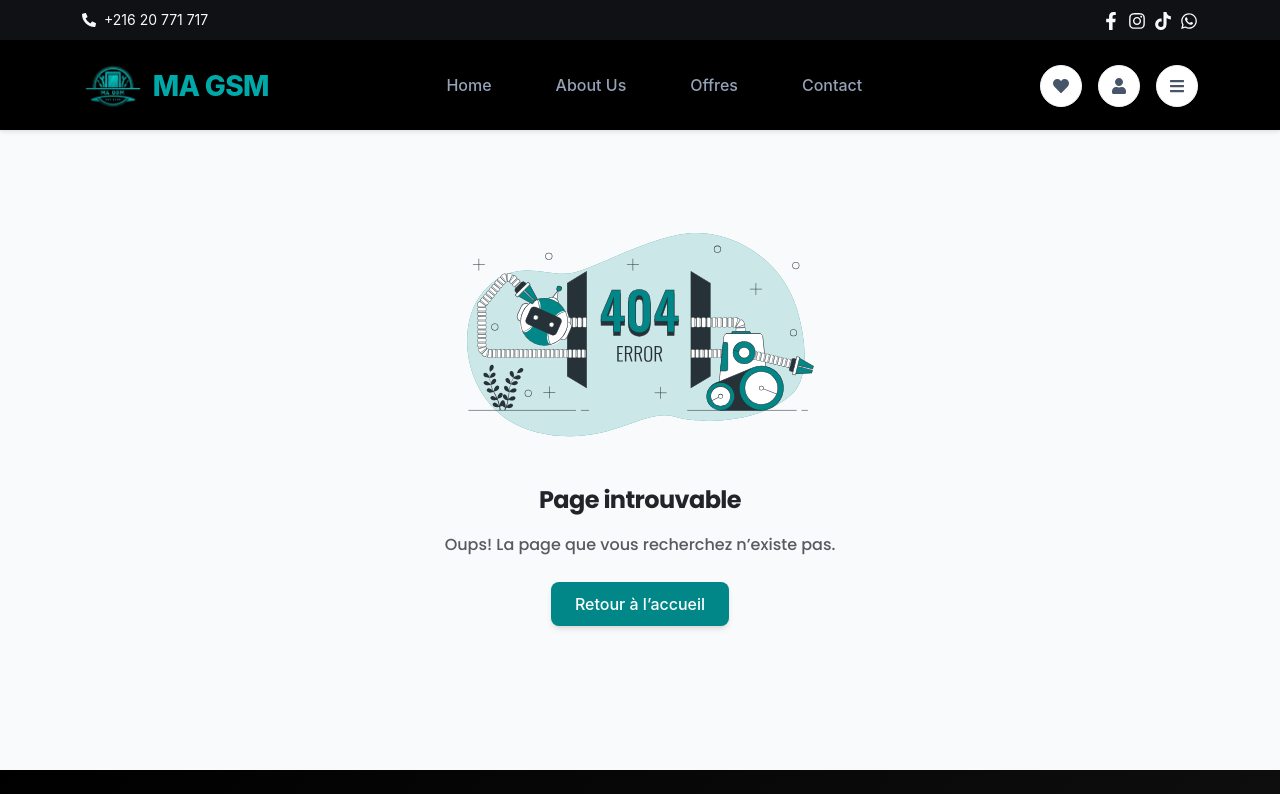
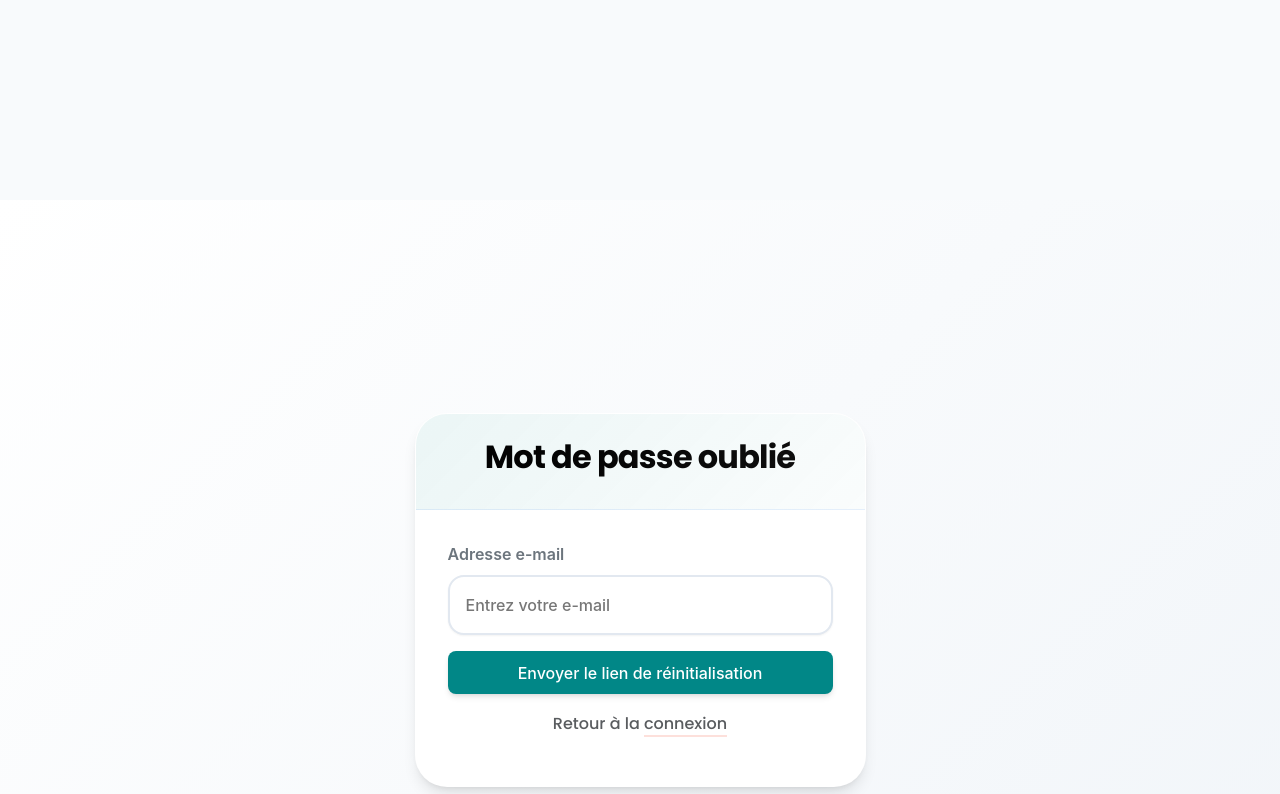
Before and after one commit to tricoders3/MaGsm, a React (Create React App) app in the folder frontend/: page /forgot-password in a window 1280 px wide. Before the commit this address led to /not-found. Shown: the top 794 px of the page. Built offline with nearby package versions, Linux system fonts and the light colour scheme; no server answers.

Commit message:
forget password

```diff
--- a/frontend/src/App.js
+++ b/frontend/src/App.js
@@ -31,13 +31,14 @@ import Promos from "./screens/admin/Promos";
 import Products from "./screens/products.jsx";
 import Users from "./screens/admin/Users";
 import WaitingApproval from "./screens/waiting-approval.jsx";
-
+import ForgotPassword from "./screens/ForgotPassword.jsx";
 import AdminAbout from "./screens/admin/AdminAbout";
 import Brands from "./screens/admin/Brands.jsx";
 import AdminContact from "./screens/admin/AdminContact";
 import Profile from "./screens/Profile.jsx";
 import PendingUsers from "./screens/admin/PendingUsers.jsx";
 import ProductDetails from "./screens/ProductDetails.jsx";
+import ResetPassword from "./screens/ResetPassword.jsx";
 import './assets/css/style.css';
 import './assets/css/responsive.css';
 import '@fortawesome/fontawesome-free/css/all.css';
@@ -143,7 +144,8 @@ function App() {
 <Route path="*" element={<Navigate to="/not-found" />} />
 
   </Route>
-
+<Route path="/forgot-password" element={<ForgotPassword />} />
+<Route path="/reset-password/:token" element={<ResetPassword />} />
 <Route element={<AdminRoute />}>
     <Route path="/admin" element={<AdminLayout />}>
       <Route index element={<AdminDashboard />} />
--- /dev/null
+++ b/frontend/src/screens/ForgotPassword.jsx
@@ -0,0 +1,67 @@
+import { useState } from "react";
+import axios from "axios";
+import { toast } from "react-toastify";
+import { Link } from "react-router-dom";
+import BASE_URL from "../constante";
+
+const ForgotPassword = () => {
+  const [email, setEmail] = useState("");
+  const [loading, setLoading] = useState(false);
+
+  const handleSubmit = async (e) => {
+    e.preventDefault();
+    setLoading(true);
+    try {
+      await axios.post(`${BASE_URL}/api/auth/forgot-password`, { email });
+      toast.success("Si cet email existe, vous recevrez un lien de réinitialisation");
+    } catch (error) {
+      console.error(error);
+      toast.error("Erreur lors de l'envoi de l'email");
+    } finally {
+      setLoading(false);
+    }
+  };
+
+  return (
+    <div className="auth-page d-flex align-items-center">
+      <div className="container">
+        <div className="row justify-content-center">
+          <div className="col-lg-5 col-md-7">
+            <div className="auth-card animate-scaleIn">
+              <div className="card-header-redesign text-center">
+                <h3 className="text-gradient mb-2">Mot de passe oublié</h3>
+              </div>
+              <div className="card-body-redesign">
+                <form onSubmit={handleSubmit}>
+                  <div className="mb-3">
+                    <label className="form-label">Adresse e-mail</label>
+                    <input
+                      type="email"
+                      className="form-control"
+                      placeholder="Entrez votre e-mail"
+                      required
+                      value={email}
+                      onChange={(e) => setEmail(e.target.value)}
+                    />
+                  </div>
+
+                  <button className="btn btn-primary w-100" type="submit" disabled={loading}>
+                    {loading ? "Envoi…" : "Envoyer le lien de réinitialisation"}
+                  </button>
+                </form>
+
+                <div className="text-center mt-3">
+                  <p className="text-muted">
+                    Retour à la <Link to="/login">connexion</Link>
+                  </p>
+                </div>
+              </div>
+            </div>
+          </div>
+        </div>
+      </div>
+    </div>
+  );
+};
+
+export default ForgotPassword;
--- /dev/null
+++ b/frontend/src/screens/ResetPassword.jsx
@@ -0,0 +1,66 @@
+// src/pages/ResetPassword.jsx
+import { useState } from "react";
+import { useParams, useNavigate } from "react-router-dom";
+import axios from "axios";
+import { toast } from "react-toastify";
+import BASE_URL from "../constante";
+
+const ResetPassword = () => {
+  const { token } = useParams(); // récupère le token depuis l'URL
+  const navigate = useNavigate();
+  const [password, setPassword] = useState("");
+  const [loading, setLoading] = useState(false);
+
+  const handleSubmit = async (e) => {
+    e.preventDefault();
+    setLoading(true);
+    try {
+      await axios.post(`${BASE_URL}/api/auth/reset-password/${token}`, {
+        newPassword: password,
+      });
+      toast.success("Mot de passe réinitialisé avec succès !");
+      navigate("/login");
+    } catch (err) {
+      console.error(err);
+      toast.error("Erreur lors de la réinitialisation du mot de passe");
+    } finally {
+      setLoading(false);
+    }
+  };
+
+  return (
+    <div className="auth-page d-flex align-items-center">
+      <div className="container">
+        <div className="row justify-content-center">
+          <div className="col-lg-5 col-md-7">
+            <div className="auth-card animate-scaleIn">
+              <div className="card-header-redesign text-center">
+                <h3 className="text-gradient mb-2">Réinitialiser le mot de passe</h3>
+              </div>
+              <div className="card-body-redesign">
+                <form onSubmit={handleSubmit}>
+                  <div className="mb-3">
+                    <label className="form-label">Nouveau mot de passe</label>
+                    <input
+                      type="password"
+                      className="form-control"
+                      placeholder="Entrez votre nouveau mot de passe"
+                      required
+                      value={password}
+                      onChange={(e) => setPassword(e.target.value)}
+                    />
+                  </div>
+                  <button className="btn btn-primary w-100" type="submit" disabled={loading}>
+                    {loading ? "Réinitialisation…" : "Réinitialiser le mot de passe"}
+                  </button>
+                </form>
+              </div>
+            </div>
+          </div>
+        </div>
+      </div>
+    </div>
+  );
+};
+
+export default ResetPassword;
--- a/frontend/src/screens/login.jsx
+++ b/frontend/src/screens/login.jsx
@@ -99,6 +99,12 @@ const Login = () => {
                       onChange={(e) => setPassword(e.target.value)}
                     />
                   </div>
+                  <div className="mb-3 text-end">
+  <Link to="/forgot-password" >
+    Mot de passe oublié ?
+  </Link>
+</div>
+
 
                   <button className="btn btn-primary w-100 mb-3"
                    type="submit"
```
Also changed, not shown: 2 other files (tests, documents, lock files or other folders).
